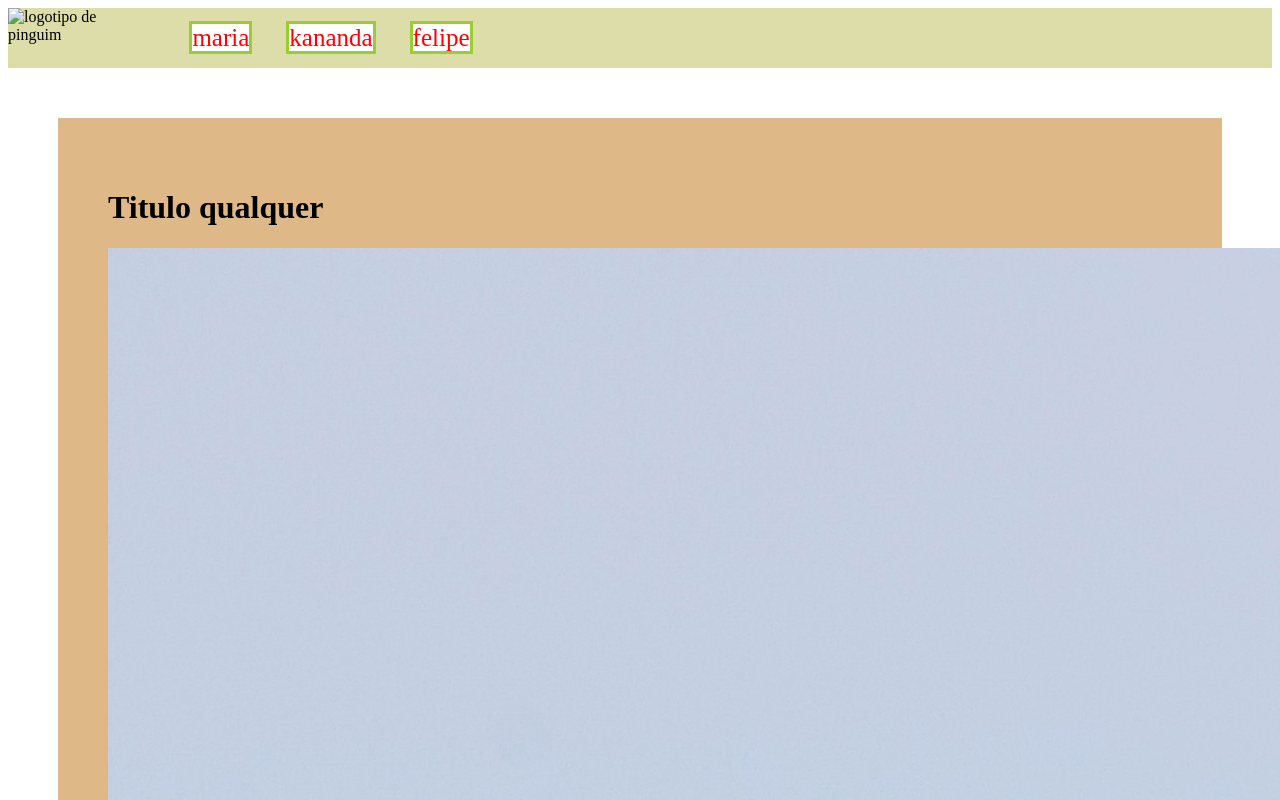
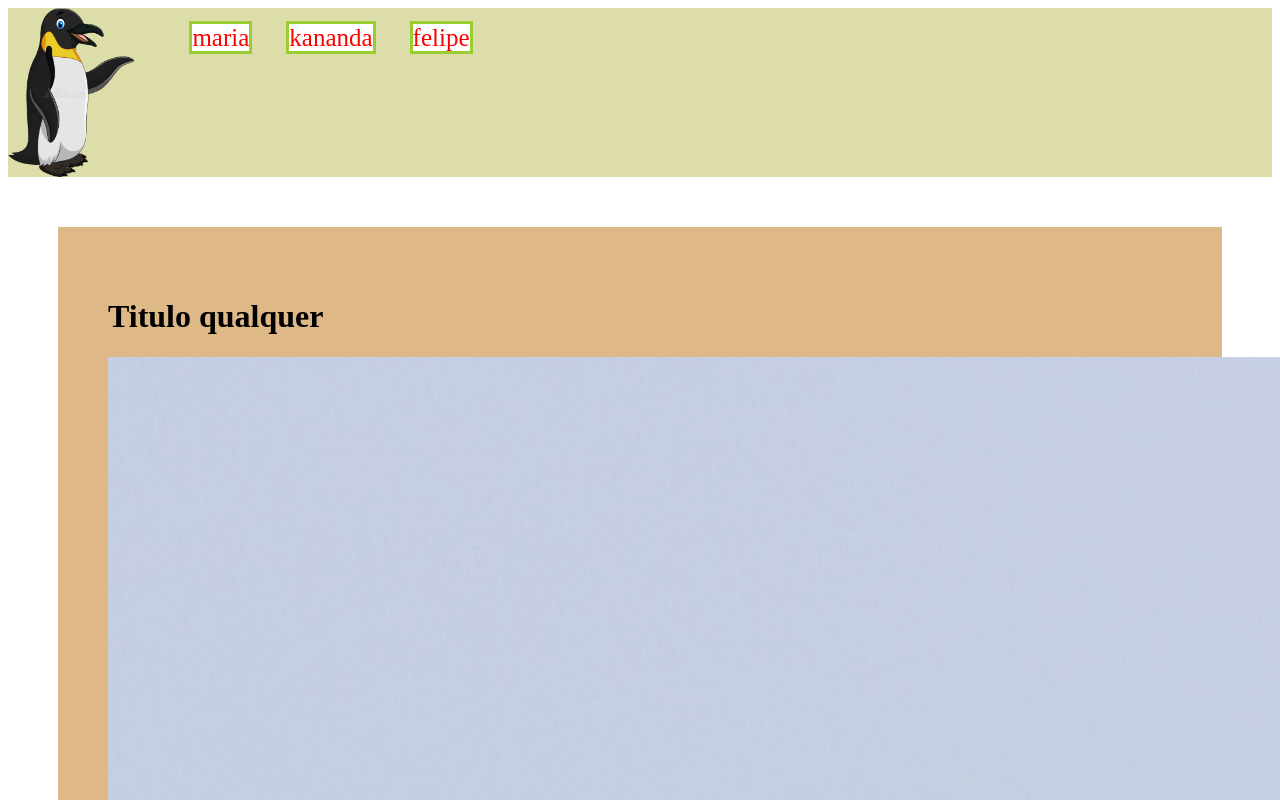
Before and after one commit to jorcuvichwagner/2bnem, a plain HTML site: page index.html in a window 1280 px wide. Shown: the top 800 px of the page. Drawn offline with Linux system fonts and the light colour scheme.

Commit message:
Update index.html

```diff
--- a/index.html
+++ b/index.html
@@ -10,7 +10,7 @@
 </head>
 <body>
     <header>
-        <img class="logoping" src="logo.png" alt="logotipo de pinguim">
+        <img class="logoping" src="imagens/logo.png" alt="logotipo de pinguim">
         <nav>
             <ul>
                 <li><a href="maria.html">maria</a></li>
```
